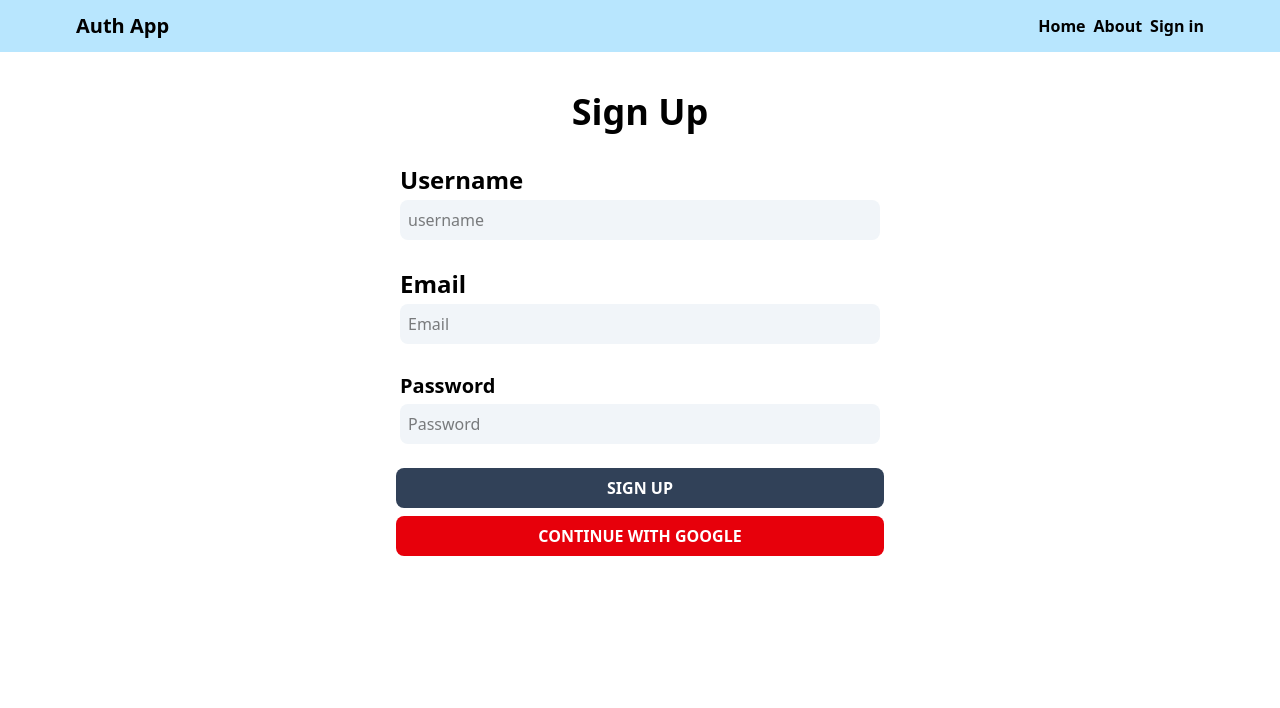
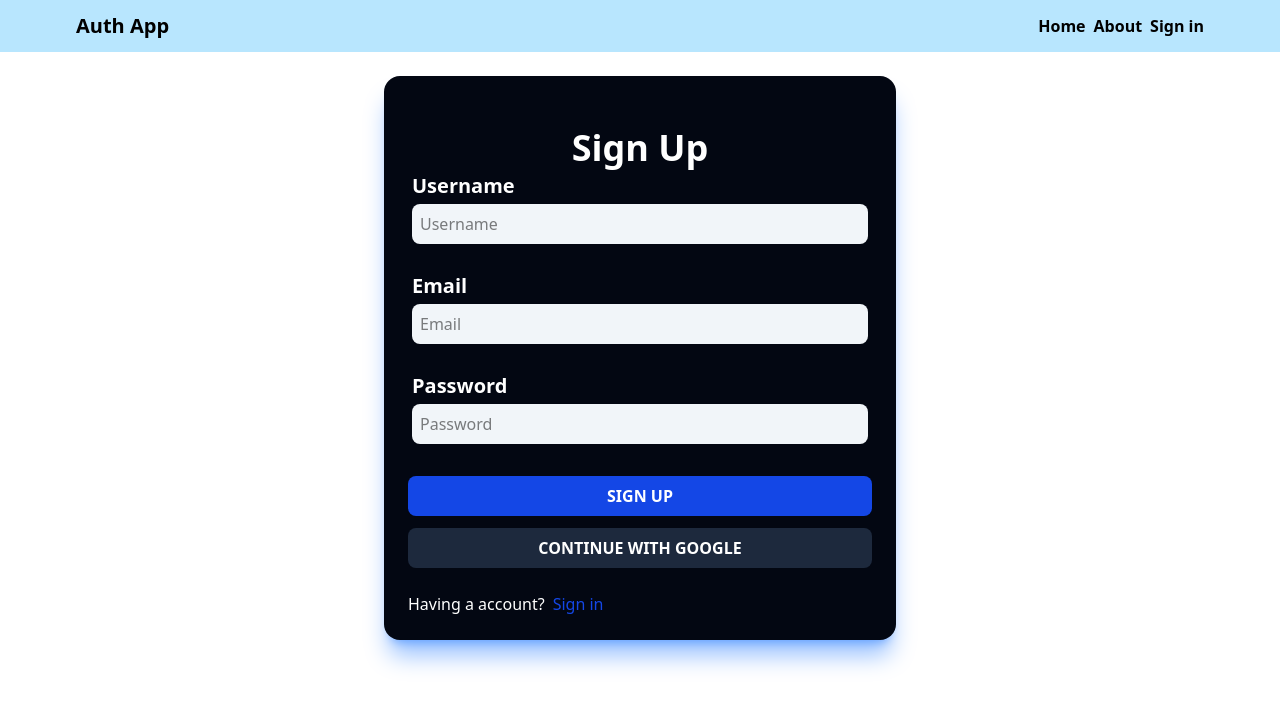
Before and after one commit to moha-salad64/MERN-AUTH-APP, a React app in the folder Client/: page /signup in a window 1280 px wide. Shown: the top 708 px of the page. Built offline with nearby package versions, Linux system fonts and the light colour scheme; the HTML template or start-up script is replaced by a standard one.

Commit message:
creating sign up design

```diff
--- a/Client/src/pages/SignUp.jsx
+++ b/Client/src/pages/SignUp.jsx
@@ -1,26 +1,27 @@
 import React from 'react'
+import { Link } from 'react-router-dom'
 
 export default function SignUp() {
   return (
-    <div className='p-3 max-w-lg mx-auto'>
-    <h1 className='text-4xl text-center font-bold my-7'>Sign Up</h1>
+    <div className='p-6 mt-6 max-w-lg mx-auto shadow-xl shadow-blue-500/50 rounded-2xl bg-gray-950 text-white'>
+    <h1 className='text-4xl text-center font-bold mt-7'>Sign Up</h1>
 
     <form className='flex flex-col gap-4'>
     <div className='flex flex-col m-1'>
-      <label  className='text-2xl text-uppercase font-bold capitalize'>username</label>
+      <label  className='text-xl text-uppercase font-bold capitalize'>username</label>
     <input
       type='text'
-      placeholder='username'
-       className='bg-slate-100 p-2 my-1 rounded-lg outline-0 '
+      placeholder='Username'
+      className='bg-slate-100 p-2 my-1 rounded-lg outline-0 hover:border border-blue-800m font-medium text-black'
     />
     </div>
 
     <div className='flex flex-col m-1'>
-      <label className='text-2xl text-uppercase font-bold capitalize'>Email</label>
+      <label className='text-xl text-uppercase font-bold capitalize'>Email</label>
     <input
       type='email'
       placeholder='Email'
-      className='bg-slate-100 p-2 my-1 rounded-lg outline-0'
+      className='bg-slate-100 p-2 my-1 rounded-lg outline-0 hover:border border-blue-800 font-medium text-black'
     />
     </div>
 
@@ -29,15 +30,23 @@ export default function SignUp() {
     <input
       type='password'
       placeholder='Password'
-      className='bg-slate-100 p-2 my-1 rounded-lg outline-0'
+      className='bg-slate-100 p-2 my-1 rounded-lg outline-0 hover:border border-blue-800 font-medium text-black'
     />
     </div>
 
-    <div className='flex flex-col'>
-      <button type='submit' className='bg-slate-700 text-white p-2 rounded-lg hover:opacity-95 disabled:opacity-80 uppercase font-semibold text-1xl'>sign up</button>
-      <button type='submit' className='bg-red-600 text-white p-2 uppercase rounded-lg my-2 hover:opacity-95 disabled:opacity-80 font-semibold text-1xl'>continue with google</button>
+    <div className='flex flex-col my-2'>
+      <button type='submit' className='bg-blue-700 text-white p-2 rounded-lg hover:opacity-95 disabled:opacity-80 uppercase font-semibold text-1xl cursor-pointer'>sign up</button>
+      <button type='submit' className='bg-slate-800 text-white p-2 uppercase rounded-lg mt-3 hover:opacity-95 disabled:opacity-80 font-semibold text-1xl cursor-pointer'>continue with google</button>
     </div>
     </form>
+
+    <div className='flex gap-2 mt-4'>
+    <p className='font-medium'>Having a account?</p>
+    <Link to="/signin">
+    <span className='text-blue-700 font-medium'>Sign in</span>
+    </Link>
+    </div>
+
     </div>
   )
 }
```
